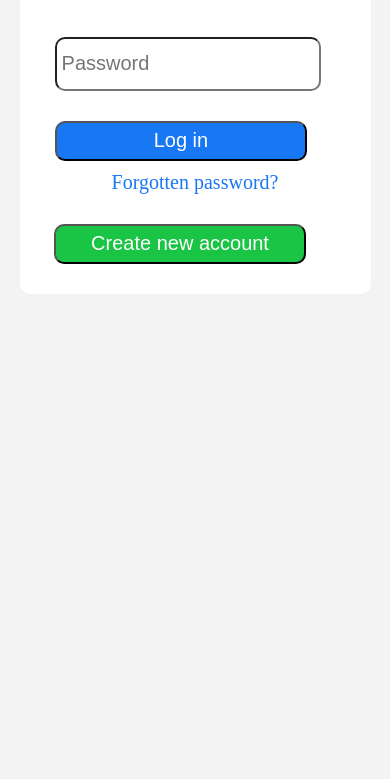
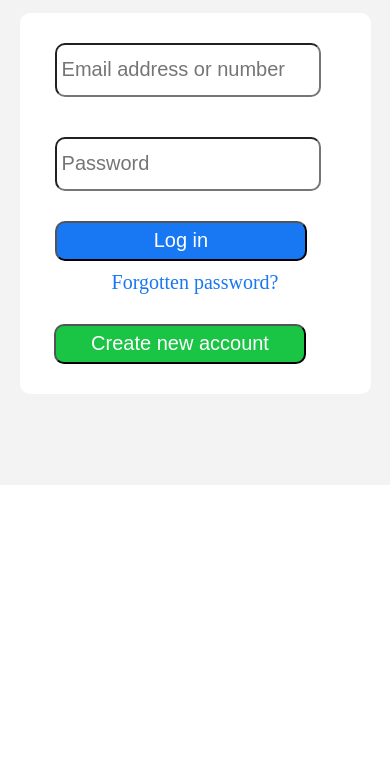
Before and after one commit to Mayank4245/facebook-responsive, a plain HTML site: page index.html in a window 390 px wide. Shown: the part 215-994 px from the top of the page. After the commit the page ends 844 px from the top, so only its background shows below. Drawn offline with Linux system fonts and the light colour scheme.

Commit message:
update outer1 class height and padding of outer class

```diff
--- a/style.css
+++ b/style.css
@@ -4,7 +4,7 @@
 }
 .outer1{
     width: 100%;
-    height: 1000px;
+    height: 700px;
     display: flex;
     justify-content: center;
     align-items: center;
@@ -98,6 +98,7 @@ a:hover{
         gap: 10%;
         margin-top: 5%;
         width: 90%;
+        padding-top: 100px;
     }
     .content{
         margin: auto;
```
